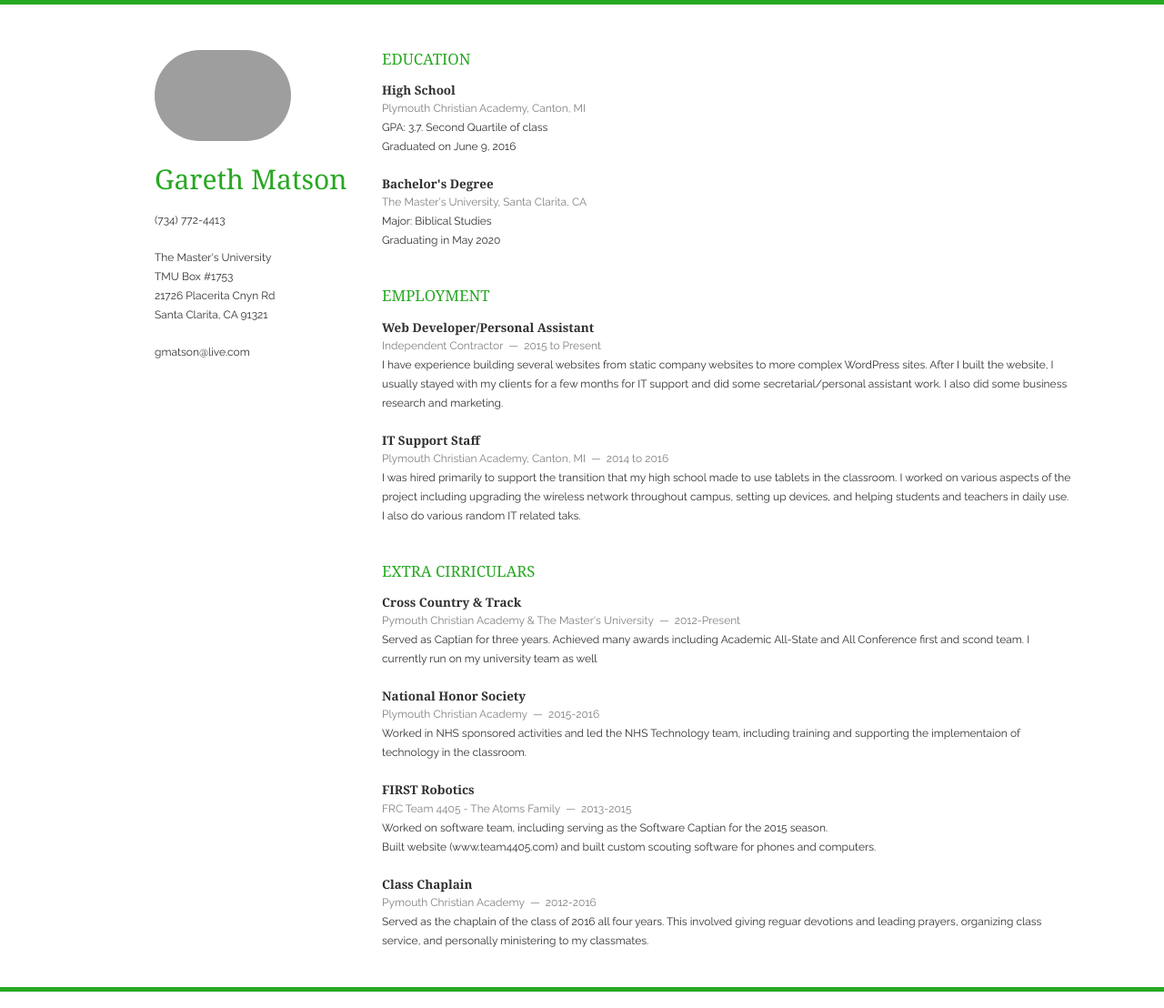
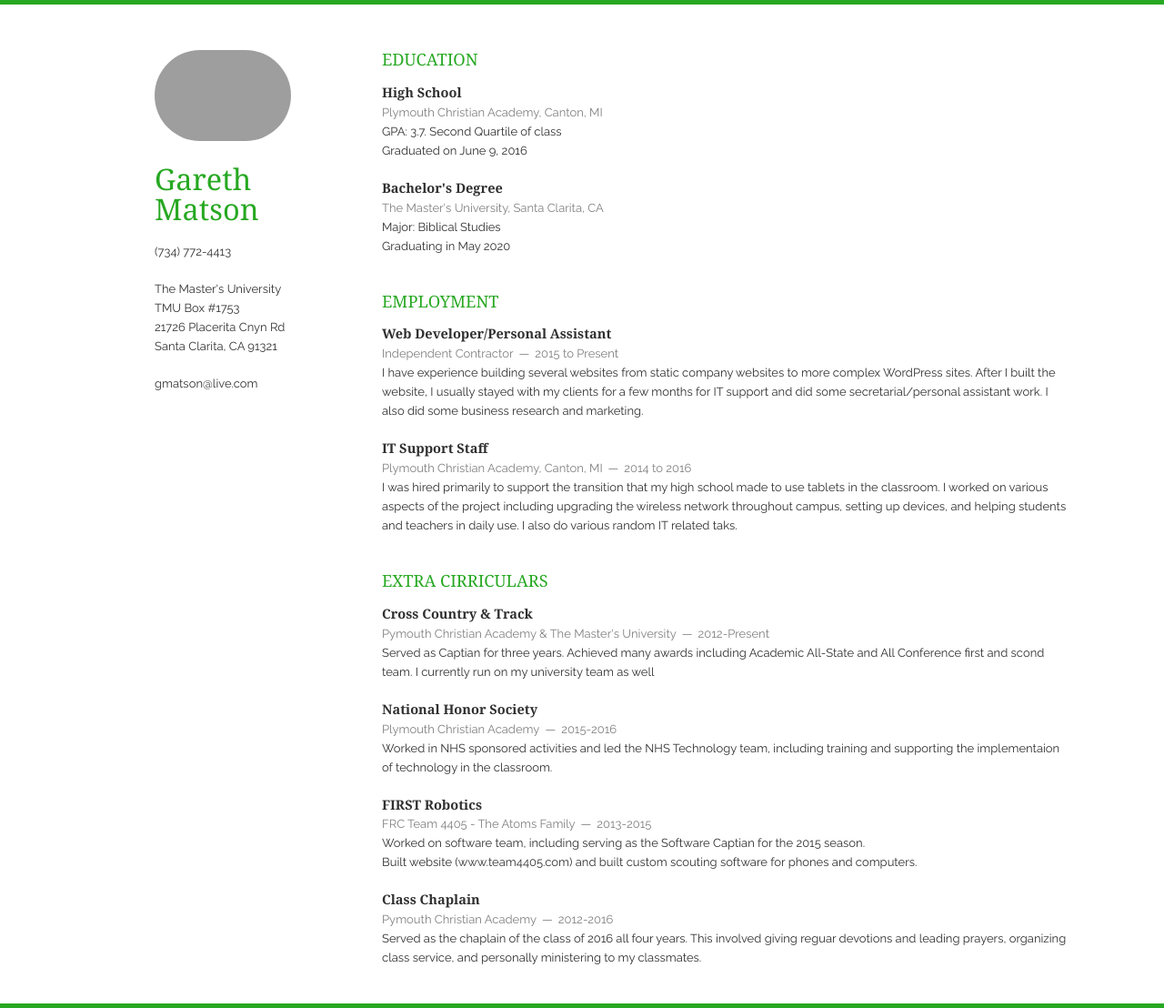
Before and after one commit to gerdums/gerdums.github.io, a Jekyll site: the page built from resume/index.html, in a window 1280 px wide. Shown: the whole page at 91% size. Built offline with Jekyll 4.4.1, drawn with Linux system fonts in a browser that asks for light colours; nearby versions of some CDN libraries.

Commit message:
Update layout.html

```diff
--- a/_layouts/layout.html
+++ b/_layouts/layout.html
@@ -14,10 +14,7 @@
     <link rel="stylesheet" href="//maxcdn.bootstrapcdn.com/font-awesome/4.4.0/css/font-awesome.min.css">
 	<style type="text/css">
 		body {
-			font-size: 12px;
-		}
-		h1 {
-			font-size: 16px;
+			font-size: 13px;
 		}
 	</style>
 	<style type="text/css" media="print">
```
